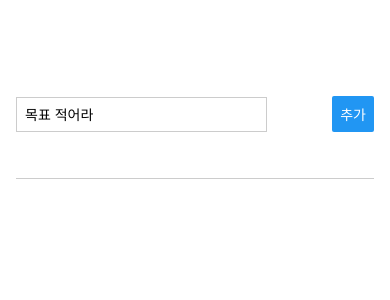
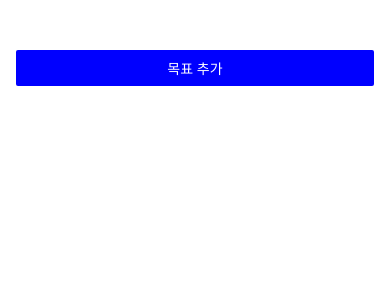
Before and after one commit to eunjitech/UdemyGoalApp, a React Native app: screen / in a window 390 px wide. Shown: the top 300 px of the page. Built offline with nearby package versions, Linux system fonts and the light colour scheme.

Commit message:
2-35: Modal 추가

```diff
--- a/App.js
+++ b/App.js
@@ -14,12 +14,21 @@ import GoalInput from "./components/GoalInput";
 
 export default function App() {
   const [courseGoals, setCourseGoals] = useState([]);
+  const [modalIsVisible, setModalIsVisible] = useState(false);
 
+  function startAddGoalHandler() {
+    setModalIsVisible(true);
+  }
+
+  function endAddGoalHandler() {
+    setModalIsVisible(false);
+  }
   function addGoalHandler(enteredGoalText) {
     setCourseGoals((currentCourseGoals) => [
       ...currentCourseGoals,
       { text: enteredGoalText, key: Math.random().toString() },
     ]);
+    endAddGoalHandler();
   }
 
   function deleteGoalHandler(id) {
@@ -30,9 +39,15 @@ export default function App() {
 
   return (
     <View style={styles.appContainer}>
-      <View style={styles.inputContainer}>
-        <GoalInput setCourseGoals={setCourseGoals} onAddGoal={addGoalHandler} />
-      </View>
+      <Button title="목표 추가" color="blue" onPress={startAddGoalHandler} />
+
+      <GoalInput
+        visible={modalIsVisible}
+        setCourseGoals={setCourseGoals}
+        onAddGoal={addGoalHandler}
+        onCancel={endAddGoalHandler}
+      />
+
       <View style={styles.goalsContainer}>
         <FlatList
           data={courseGoals}
@@ -57,15 +72,6 @@ export default function App() {
 
 const styles = StyleSheet.create({
   appContainer: { flex: 1, paddingTop: 50, paddingHorizontal: 16 },
-  inputContainer: {
-    flex: 1,
-    flexDirection: "row",
-    justifyContent: "space-between",
-    alignItems: "center",
-    marginBottom: 24,
-    borderBottomWidth: 1,
-    borderBottomColor: "#cccccc",
-  },
   goalsContainer: {
     flex: 5,
   },
--- a/components/GoalInput.js
+++ b/components/GoalInput.js
@@ -8,11 +8,12 @@ import {
   TextInput,
   ScrollView,
   FlatList,
+  Modal,
 } from "react-native";
 
 function GoalInput(props) {
   const [enteredGoalText, setEnteredGoalText] = useState("");
-  const { setCourseGoals, onAddGoal } = props;
+  const { setCourseGoals, onAddGoal, visible, onCancel } = props;
 
   function goalInputHandler(text) {
     setEnteredGoalText(text);
@@ -24,26 +25,52 @@ function GoalInput(props) {
   }
 
   return (
-    <>
+    <Modal visible={visible} animationType="slide">
+      <View style={styles.inputContainer}>
         <TextInput
           style={styles.textInput}
           placeholder="목표 적어라"
           onChangeText={goalInputHandler}
           value={enteredGoalText}
         />
+        <View style={styles.buttonContainer}>
+          <View style={styles.button}>
             <Button title="추가" onPress={addGoalHandler} />
-    </>
+          </View>
+          <View style={styles.button}>
+            <Button title="취소" onPress={onCancel} />
+          </View>
+        </View>
+      </View>
+    </Modal>
   );
 }
 
 export default GoalInput;
 
 const styles = StyleSheet.create({
+  inputContainer: {
+    flex: 1,
+    justifyContent: "center",
+    alignItems: "center",
+    marginBottom: 24,
+    padding: 16,
+    borderBottomWidth: 1,
+    borderBottomColor: "#cccccc",
+  },
   textInput: {
     borderWidth: 1,
     borderColor: "#cccccc",
-    width: "70%",
+    width: "100%",
     marginRight: 8,
     padding: 8,
   },
+  buttonContainer: {
+    marginTop: 16,
+    flexDirection: "row",
+  },
+  button: {
+    width: "40%",
+    marginHorizontal: 8,
+  },
 });
```
Lines whose indentation alone changed are shown as unchanged.
